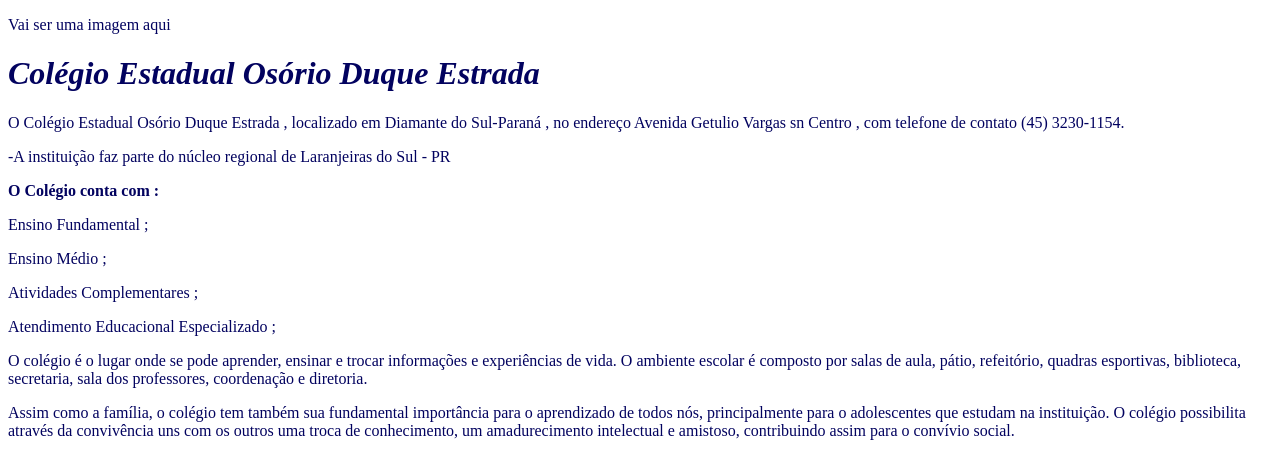
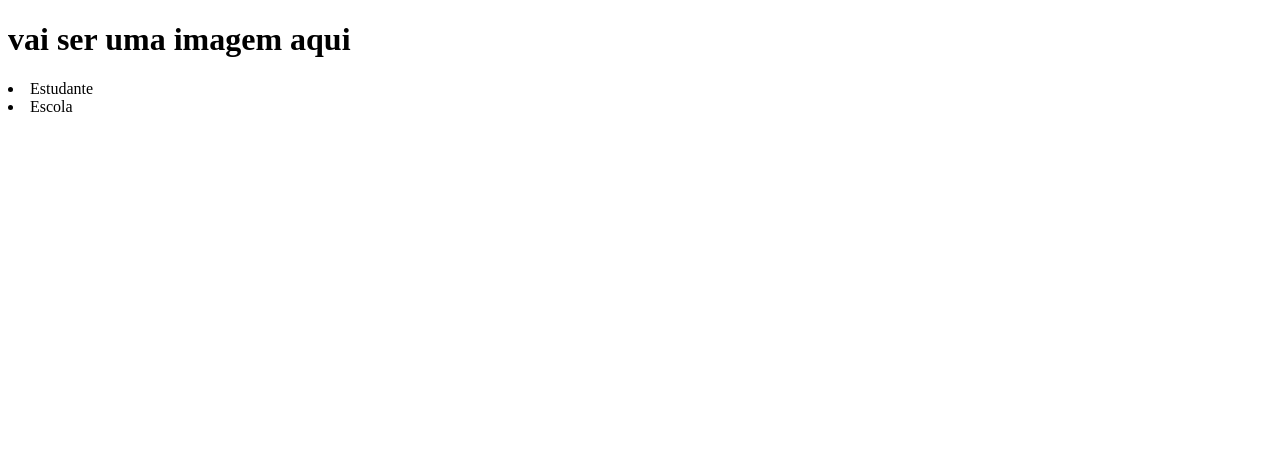
Before and after one commit to GabriellySouza/Site-escola, a plain HTML site: page index.html in a window 1280 px wide. Drawn offline with Linux system fonts and the light colour scheme.

Commit message:
aula 2 e 3

```diff
--- a/index.html
+++ b/index.html
@@ -4,26 +4,15 @@
     <meta charset="UTF-8">
     <meta http-equiv="X-UA-Compatible" content="IE=edge">
     <meta name="viewport" content="width=device-width, initial-scale=1.0">
-    <link rel="stylesheet" href="style.css">
     <title>Document</title>
 </head>
 <body>
-
-    <p>Vai ser uma imagem aqui</p>
-   <header> <h1><em>Colégio Estadual Osório Duque Estrada</em></h1></header>
-    <p> O Colégio Estadual Osório Duque Estrada , localizado em
-        Diamante do Sul-Paraná , no endereço Avenida Getulio Vargas sn Centro , com telefone de contato (45) 3230-1154.</p>
-
-<p> -A instituição faz parte do núcleo regional de Laranjeiras do Sul - PR</p>
-    <p><strong>O Colégio conta com :</strong></p>
-       <p> Ensino Fundamental ;</p>
-        <p>Ensino Médio ;</p>
-        <p>Atividades Complementares ;</p>
-        <p>Atendimento Educacional Especializado ;</p>
-
-    <p>  O colégio é o lugar onde se pode aprender, ensinar e trocar informações e experiências de vida.
-        O ambiente escolar é composto por salas de aula, pátio, refeitório, quadras esportivas, biblioteca, secretaria, sala dos professores, coordenação e diretoria.</p>
-          <p>Assim como a família, o colégio tem também sua fundamental importância para o aprendizado de todos nós, principalmente para o adolescentes que estudam na instituição. O colégio possibilita através da convivência uns com os outros uma troca de conhecimento, um amadurecimento intelectual e amistoso, contribuindo assim para o convívio social.</p>
-
+<header>
+    <h1>vai ser uma imagem aqui</h1>
+    <u1>
+        <li>Estudante</li>
+        <li>Escola</li>
+    </ul>
+</header>
 </body>
 </html>
--- a/style.css
+++ b/style.css
@@ -1,3 +1,4 @@
-body {
-    backgroungd-color:#015d77;
-    color: rgb(2, 2, 95);
+header {
+    background-color:darkorange
+    color: white;
+}
```
